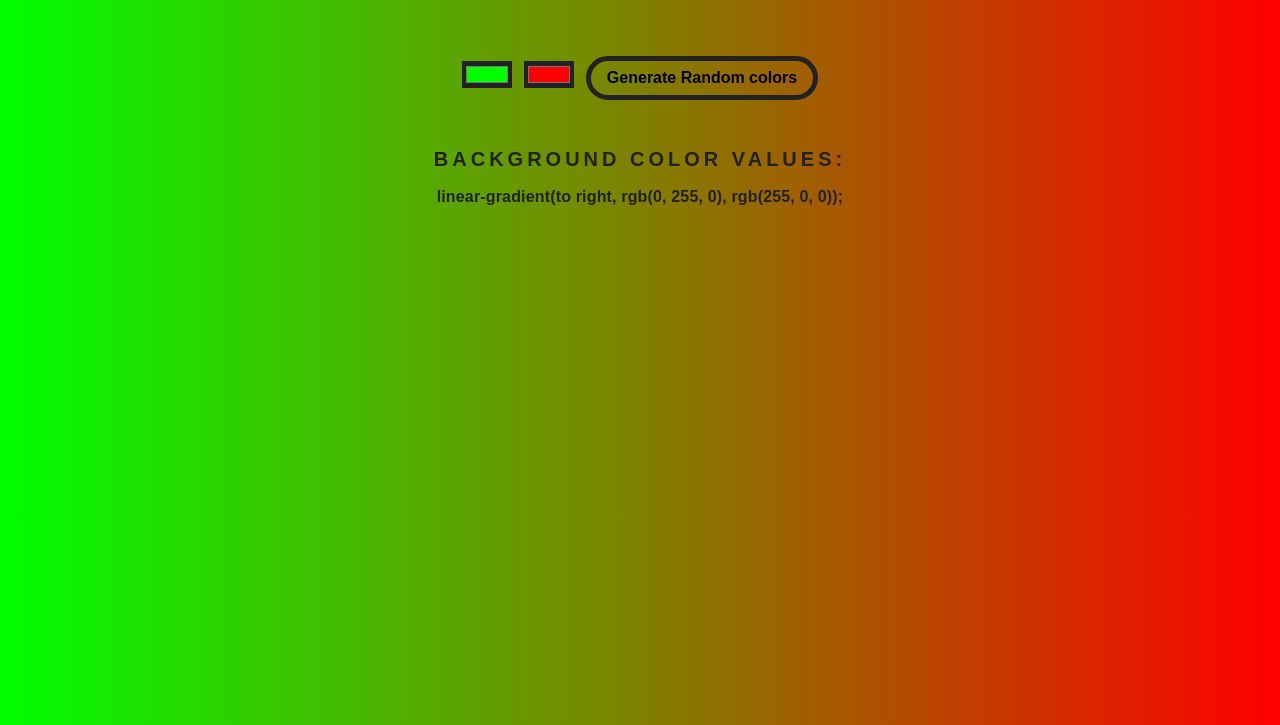
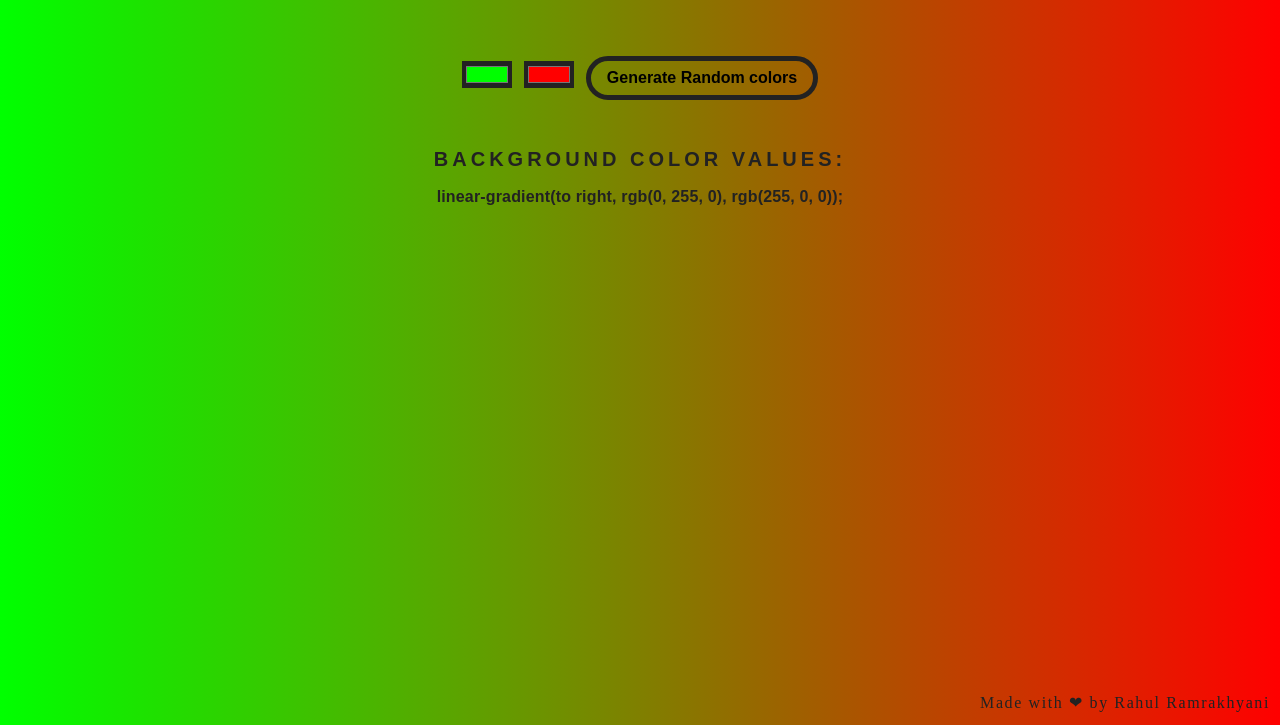
Before and after one commit to Rahul-Ramrakhyani/Background-Generator, a plain HTML site: page index.html in a window 1280 px wide. Shown: the part 75-800 px from the top of the page. Drawn offline with Linux system fonts and the light colour scheme.

Commit message:
added footer

```diff
--- a/Bgstyle.css
+++ b/Bgstyle.css
@@ -33,6 +33,18 @@ h3 {
     text-transform: none;
 }
 
+footer{
+    background-color: transparent;
+    font: 'Montserrat';
+    text-transform: none;
+    text-align: right;
+    position: absolute;
+    bottom: 0px;
+    right: 10px;
+    height: 2.0em;
+    letter-spacing: 0.1em;
+}
+
 .random {
     background-color: transparent;
     border: 5px solid #222;
--- a/index.html
+++ b/index.html
@@ -3,6 +3,7 @@
 <head>
 
 	<meta charset="UTF-8">
+
 	<meta name="viewport" content="width=device-width, initial-scale=1.0">
 	<meta http-equiv="X-UA-Compatible" content="ie=edge">
 
@@ -27,5 +28,5 @@
 <script type="text/javascript" src="Bgcolor.js"></script>
 
 </body>
-
+<footer id="footer">Made with ❤ by Rahul Ramrakhyani</footer>
 </html>
```
